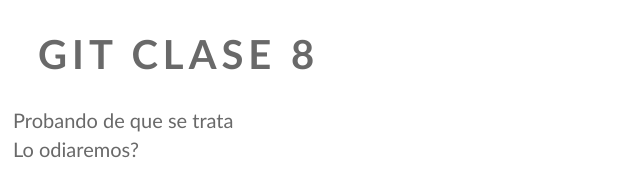
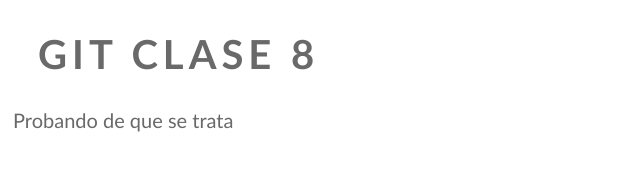
Before and after one commit to fodimodg/Clase8git, a plain HTML site: page index.html in a window 1280 px wide. Shown: the whole page, without its empty margins (0-640 px from the left). Drawn offline with Linux system fonts and the light colour scheme.

Commit message:
modificando html prueba1

```diff
--- a/index.html
+++ b/index.html
@@ -8,7 +8,6 @@
        <link rel="stylesheet"href="css/pruebagit.css">
 <h1>GIT CLASE 8</h1>
 <p>Probando de que se trata</p>
-<p1>Lo odiaremos?</p1>
 
     </body>
 </html>
```
